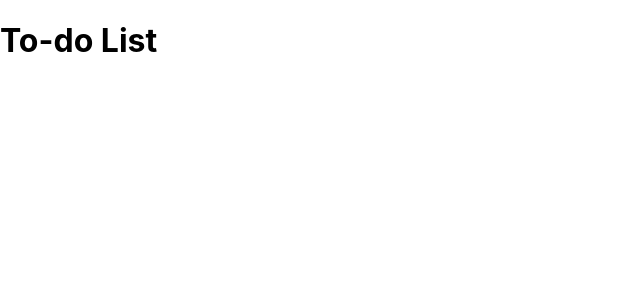
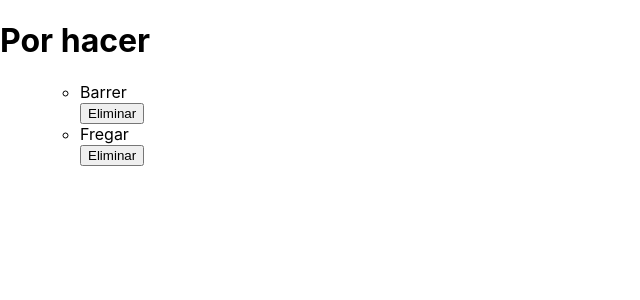
Before and after one commit to Victorreca/202209-w6ch1-victor-redondo, a React (Create React App) app: page / in a window 1280 px wide. Shown: the top 300 px of the page, without its empty margins (0-640 px from the left). Built offline with nearby package versions, Linux system fonts and the light colour scheme.

Commit message:
Add delete button

```diff
--- a/public/index.html
+++ b/public/index.html
@@ -1,5 +1,5 @@
 <!DOCTYPE html>
-<html lang="en">
+<html lang="es">
 
 <head>
   <meta charset="utf-8" />
--- a/src/App.tsx
+++ b/src/App.tsx
@@ -1,10 +1,18 @@
+import { useAppDispatch } from "./app/hooks";
 import List from "./components/List";
+import { loadTasksActionCreator } from "./store/features/taskSlice";
+import React, { useEffect } from "react";
+import task from "./data/tasks";
 
 const App = () => {
+  const dispatch = useAppDispatch();
+  useEffect(() => {
+    dispatch(loadTasksActionCreator(task));
+  }, [dispatch]);
   return (
     <div className="app">
       <header className="app-header">
-        <h1>To-do List</h1>
+        <h1>Por hacer</h1>
       </header>
       <List />
     </div>
--- a/src/components/List.tsx
+++ b/src/components/List.tsx
@@ -1,13 +1,24 @@
-import { useAppSelector } from "../app/hooks";
+import { useAppDispatch, useAppSelector } from "../app/hooks";
+import { removeTasksActionCreator } from "../store/features/taskSlice";
 
 const List = (): JSX.Element => {
   const tasks = useAppSelector(({ tasks }) => tasks.tasks);
+
+  const dispatch = useAppDispatch();
+
   return (
-    <ul>
-      {tasks.map((task) => (
-        <li>{task.name}</li>
-      ))}
-    </ul>
+    <div>
+      <ul>
+        {tasks.map((task, index) => (
+          <ul key={index}>
+            <li>{task.name}</li>
+            <button onClick={() => dispatch(removeTasksActionCreator(task.id))}>
+              Eliminar
+            </button>
+          </ul>
+        ))}
+      </ul>
+    </div>
   );
 };
 
```
